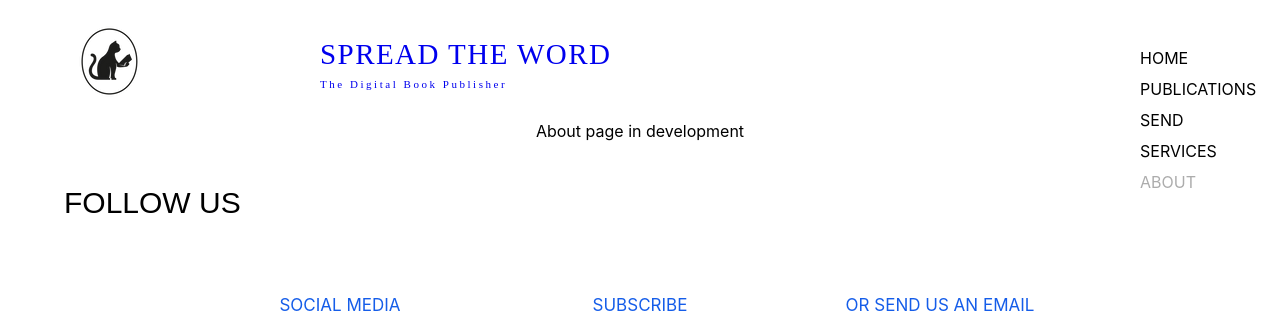
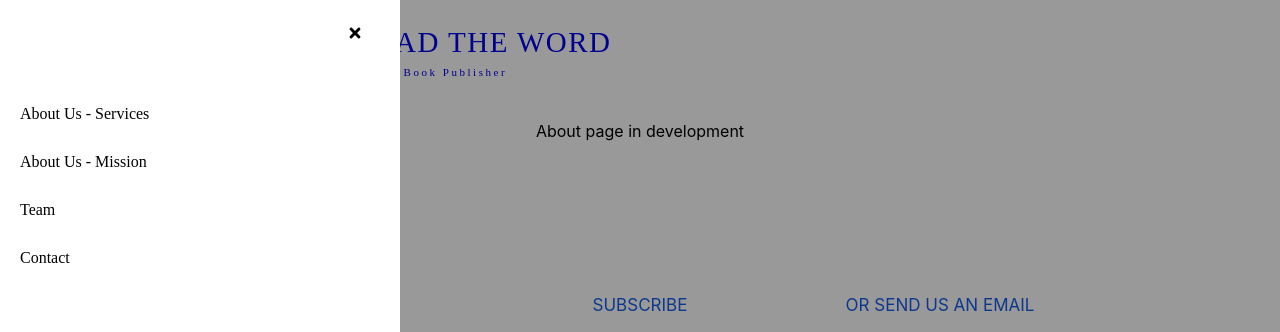
Before and after one commit to spread-the-word-developer/spread-the-word-web, a React (Create React App) app in the folder frontend/: page /About in a window 1280 px wide. Shown: the top 332 px of the page. Built offline with nearby package versions, Linux system fonts and the light colour scheme.

Commit message:
code refractor for css + sidebar implementation

```diff
--- a/frontend/package.json
+++ b/frontend/package.json
@@ -8,6 +8,8 @@
     "@testing-library/user-event": "^13.5.0",
     "react": "^17.0.2",
     "react-dom": "^17.0.2",
+    "react-icons": "^4.3.1",
+    "react-pro-sidebar": "^0.7.1",
     "react-router-dom": "^6.2.1",
     "react-scripts": "5.0.0",
     "styled-components": "^5.3.3",
--- a/frontend/src/App.css
+++ b/frontend/src/App.css
@@ -1,38 +1,3 @@
 .App {
   text-align: center;
 }
-
-.App-logo {
-  height: 40vmin;
-  pointer-events: none;
-}
-
-@media (prefers-reduced-motion: no-preference) {
-  .App-logo {
-    animation: App-logo-spin infinite 20s linear;
-  }
-}
-
-.App-header {
-  background-color: #282c34;
-  min-height: 100vh;
-  display: flex;
-  flex-direction: column;
-  align-items: center;
-  justify-content: center;
-  font-size: calc(10px + 2vmin);
-  color: white;
-}
-
-.App-link {
-  color: #61dafb;
-}
-
-@keyframes App-logo-spin {
-  from {
-    transform: rotate(0deg);
-  }
-  to {
-    transform: rotate(360deg);
-  }
-}
--- a/frontend/src/App.js
+++ b/frontend/src/App.js
@@ -1,7 +1,7 @@
-import logo from './logo.svg';
+
 import './App.css';
 import Footer from './components/Footer/Footer';
-import Taskbar from './components/Taskbar/Taskbar';
+import { useState } from 'react';
 import {BrowserRouter as Router, Routes, Route} from 'react-router-dom';
 
 import Home from './components/pages/home/Home';
@@ -10,15 +10,26 @@ import Send from './components/pages/send/Send';
 import Services from './components/pages/services/Services';
 import About from './components/pages/about/About';
 import Header from './components/Header/Header';
+import Sidebar from './components/Sidebar/Sidebar';
+
 
 
 function App() {
+
+  const [menuCollapse, setMenuCollapse] = useState(false);
+
+  const menuIconClick = () => {
+      console.log("collapsed: ",menuCollapse);
+      menuCollapse ? setMenuCollapse(false) : setMenuCollapse(true);
+  };
+
+
+
   return (
     <div className = "App">
       <Router>
-
-        <Taskbar />
-        <Header />
+          <Sidebar menuCollapse = {menuCollapse} toggle = {menuIconClick}/>
+          <Header toggle = {menuIconClick} />
           <Routes>
 
             <Route path = '' element = {<Home />}/>
--- a/frontend/src/components/Header/Header.js
+++ b/frontend/src/components/Header/Header.js
@@ -1,30 +1,31 @@
 
-import './Header.css';
+import style from './Header.module.css';
+import './HeaderElements';
 
 
-function Header() {
+const Header = ({toggle}) => {
   return (
-    <div className="header">
-        <div className = "header-container">
-            <div className = "grid-container">
+    <div className={style.header}>
+        <div className = {style.header_container}>
+            <div className = {style.grid_container}>
 
 
-                <div className = "header-logo-container">
-                    <div className = "header-logo">
+                <div className = {style.header_logo_container}>
+                    <div className = {style.header_logo} onClick = {toggle}>
                         <img src = "./pictures/SpreadTheWord-Logo-png.webp" alt = "logo"/>
                     </div>
                 </div>
 
-                <div className ="header-inner-container">
-                    <a className= "logo-texts" href = "https://www.spreadthewordbooks.com/">
+                <div className ={style.header_inner_container}>
+                    <a className = {style.logo_texts} href = "https://www.spreadthewordbooks.com/">
                         <div className = "page-title-container">
-                            <div className ="page-title-text">
+                            <div className = {style.page_title_text}>
                                 <span> SPREAD THE WORD </span>
 
                             </div>
                         </div>
-                        <div className = "page-slogan-container">
-                            <div className ="page-slogan-text">
+                        <div className = {style.page_slogan_container}>
+                            <div className = {style.page_slogan_text}>
                                 The Digital Book Publisher
                             </div>
                         </div>
--- a/frontend/src/components/Header/Header.css
+++ b/frontend/src/components/Header/Header.module.css
@@ -1,9 +1,9 @@
-.header-container{
+.header_container{
     width: 100%;
     height: 121px;
 
 }
-.header-inner-container{
+.header_inner_container{
     width: 100%;
     height: 70px;
 
@@ -11,14 +11,14 @@
     padding-bottom:25px;
 
 }
-.grid-container{
+.grid_container{
     display: grid;
     height: 100%;
     grid-template-columns: 1fr 3fr;
 
 }
 
-.header-logo-container{
+.header_logo_container{
 
     height: 70px;
     width:110px;
@@ -28,31 +28,31 @@
     padding-left: 10%;
 
 }
-.logo-texts{
+.logo_texts{
     text-align: left;
     text-decoration: none;
 }
-.logo-texts:visited{
+.logo_texts:visited{
     color: inherit;
 }
-.page-title-container{
+.page_title_container{
     padding-top: 12px;
     white-space: nowrap;
     overflow: hidden;
 
 }
-.page-title-text{
+.page_title_text{
     font-size: 29px;
     font-family: "normal normal normal 56px/1.4em barlow-medium,barlow,sans-serif";
     line-height:1.2em;
     letter-spacing:0.05em;
 }
 
-.page-slogan-container{
+.page_slogan_container{
     padding-top: 6px;
 
 }
-.page-slogan-text{
+.page_slogan_text{
     font-size: 11px;
     line-height:1.1em;
     letter-spacing:0.23em;
@@ -60,7 +60,7 @@
 }
 
 @media only screen and (min-width:980px){
-    .header-logo-container{
+    .header_logo_container{
         margin-left: 5%;
     }
 
--- /dev/null
+++ b/frontend/src/components/Header/HeaderElements.js
@@ -0,0 +1,35 @@
+import {NavLink as Link} from 'react-router-dom';
+import styled from 'styled-components';
+import { FaBars } from 'react-icons/fa';
+
+export const NavLink = styled(Link)`
+    text-decoration: none;
+    color: black;
+    &.active {
+        color: rgb(172,172,172);
+    }
+    &.visited{
+        color: black;
+    }
+`;
+/*
+export const BarsIcon = styled.div`
+    display: block;
+    positon: absolute;
+    top: 0;
+    right: 0;
+    transform: translate(-100%,75%);
+    font-size: 1.8rem;
+    cursor: pointer
+    color: #0000
+`
+export const Bars = styled(FaBars)`
+    display: block;
+    positon: absolute;
+    top: 0;
+    right: 0;
+    transform: translate(-100%,75%);
+    font-size: 1.8rem;
+    cursor: pointer;
+`
+*/
--- /dev/null
+++ b/frontend/src/components/Sidebar/Sidebar.css
@@ -0,0 +1,73 @@
+#sidebar .sidebar_page.collapsed{
+    position: fixed;
+    width: 100%;
+    height: 100%;
+    background-color: rgb(0, 0, 0);
+    z-index: 998;
+    opacity: 40%;
+    transition: 0.3s ease-in-out;
+
+}
+#sidebar .sidebar_page{
+
+    opacity: 0%;
+    transition: 0.3s ease-in-out;
+
+}
+
+
+
+
+#sidebar .sidebar_container{
+    position: fixed;
+    z-index: 999;
+    width: 400px;
+    height: 100%;
+    background-color: white;
+    top: 0;
+    left: 0;
+    transition: 0.3s ease-in-out;
+    white-space: nowrap;
+    opacity: 100%;
+}
+#sidebar .sidebar_container.collapsed{
+    width: 100px;
+    opacity: 0;
+    transition: 0.3s ease-in-out;
+
+}
+
+#sidebar .menu_list_container{
+
+    margin-top: 45px;
+
+}
+
+#sidebar .nav_list_item{
+    padding-left: 20px;
+    padding-top:15px;
+    padding-bottom:15px;
+    text-align: left;
+    text-decoration: none;
+    list-style-type: none;
+    font-family: "Sabon", serif;
+    color: #000000;
+    font-size: 16px;
+
+
+}
+#sidebar .nav_list_item:hover{
+    background-color: rgb(240, 241, 249);
+
+}
+
+#sidebar .close_icon_container{
+    margin-top: 25px;
+    text-align: right;
+    padding-right: 37px;
+    font-size: 16px;
+}
+#sidebar .close_icon:hover{
+    color: rgb(99, 107, 163);
+    cursor: pointer;
+}
--- /dev/null
+++ b/frontend/src/components/Sidebar/Sidebar.js
@@ -0,0 +1,63 @@
+import React from "react";
+
+import { NavLink } from "../Header/HeaderElements";
+import { FaRegMap, FaTimes } from "react-icons/fa";
+import style from './Sidebar.css';
+import {
+    ProSidebar,
+    Menu,
+    MenuItem,
+    SidebarHeader,
+    SidebarFoooter,
+    SidebarContent,
+} from "react-pro-sidebar";
+
+import { useState } from "react";
+
+const Sidebar =  ({menuCollapse, toggle}) => {
+
+
+
+return(
+    <div id = "sidebar">
+        <ProSidebar className = 'sidebar_page'
+        collapsed = {!menuCollapse}>
+        </ProSidebar>
+        <ProSidebar collapsed = {menuCollapse}
+        className = "sidebar_container"
+        onClick = {toggle}>
+            <div className = "close_icon_container" onClick = {toggle} >
+                <FaTimes className = "close_icon"/>
+
+            </div>
+            <div className = "menu_list_container">
+
+                <NavLink to = "/">
+                    <li className = "nav_list_item">
+                        About Us - Services
+                    </li>
+                </ NavLink>
+                <NavLink to = "/">
+                    <li className = "nav_list_item">
+                        About Us - Mission
+                    </li>
+                </ NavLink>
+                <NavLink to = "/">
+                    <li className = "nav_list_item">
+                        Team
+                    </li>
+                </ NavLink>
+                <NavLink to = "/">
+                    <li className = "nav_list_item">
+                        Contact
+                    </li>
+                </ NavLink>
+
+            </div>
+        </ProSidebar>
+    </div>
+
+)
+
+}
+export default Sidebar
--- a/frontend/src/components/Taskbar/Taskbar.js
+++ b/frontend/src/components/Taskbar/Taskbar.js
@@ -1,44 +1,44 @@
 
-import './Taskbar.css';
+import style from './Taskbar.module.css';
 import React from 'react';
 import { NavLink } from './TaskbarElements';
 
 
 function Taskbar() {
   return (
-    <div className="taskbar">
+    <div className={style.taskbar}>
 
-        <div className = "taskbar-container">
+        <div className = {style.taskbar_container}>
 
-            <div className = "nav-list-item-container">
+            <div className = {style.nav_list_item_container}>
 
                 <NavLink to = "/">
-                <li className = "nav-list-item">
+                <li className = {style.nav_list_item}>
                     HOME
                 </li>
                 </ NavLink>
 
                 <NavLink to = "/publications">
-                <li className = "nav-list-item">
+                <li className = {style.nav_list_item}>
                     PUBLICATIONS
                 </li>
                 </ NavLink>
 
                 <NavLink to = "/send">
-                <li className = "nav-list-item">
+                <li className = {style.nav_list_item}>
                     SEND
                 </li>
                 </ NavLink >
 
 
                 <NavLink to = "/services">
-                <li className = "nav-list-item">
+                <li className = {style.nav_list_item}>
                     SERVICES
                 </li>
                 </ NavLink >
 
                 <NavLink to = "/about">
-                <li className = "nav-list-item">
+                <li className = {style.nav_list_item}>
                     ABOUT
                 </li>
                 </ NavLink >
--- a/frontend/src/components/Taskbar/Taskbar.css
+++ b/frontend/src/components/Taskbar/Taskbar.module.css
@@ -1,6 +1,6 @@
 
 
-.taskbar-container{
+.taskbar_container{
     width: 140px;
     height: 100%;
 
@@ -14,7 +14,7 @@
 
 }
 
-.nav-list-item-container{
+.nav_list_item_container{
     --item-height: 30px;
     text-align: left;
     /*font-family: "normal normal normal 17px/1.4em barlow-medium,barlow,sans-serif";*/
@@ -23,9 +23,9 @@
 
 }
 
-.nav-list-item{
+.nav_list_item{
     padding-bottom: 11px;
 }
-.nav-list-item:hover{
+.nav_list_item:hover{
     color: rgb(172,172,172);
 }
```
Also changed, not shown: frontend/src/components/Footer/Footer.js (+25 -26 lines), frontend/src/components/Footer/Footer.module.css (renamed from frontend/src/components/Footer/Footer.css, +19 -22 lines), 1 other file (tests, documents, lock files or other folders).
